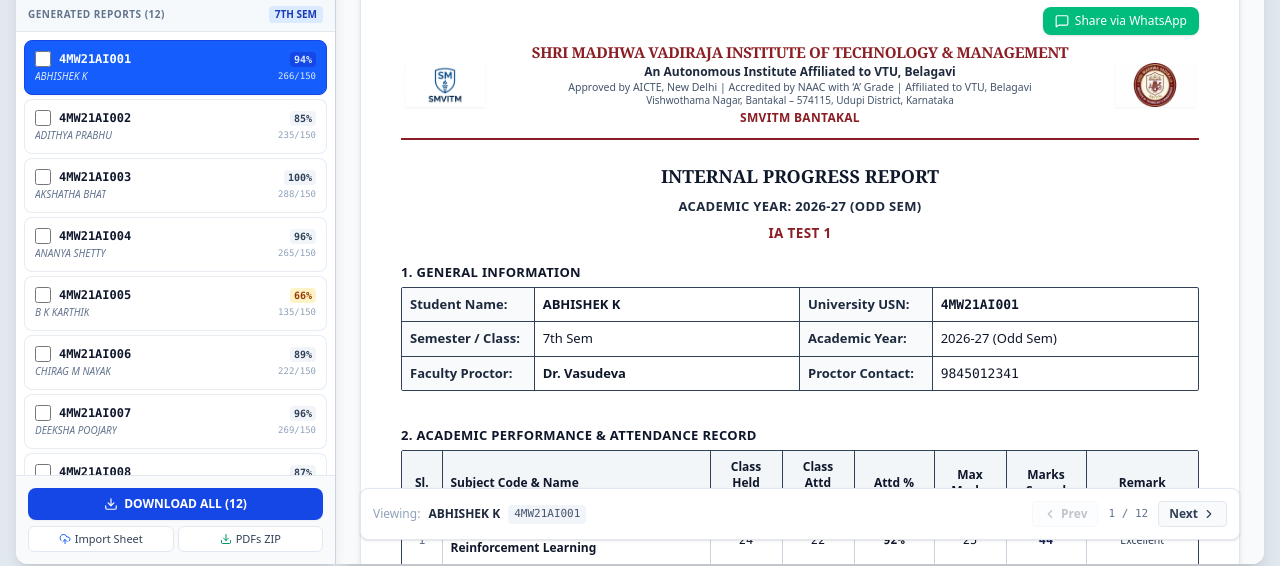
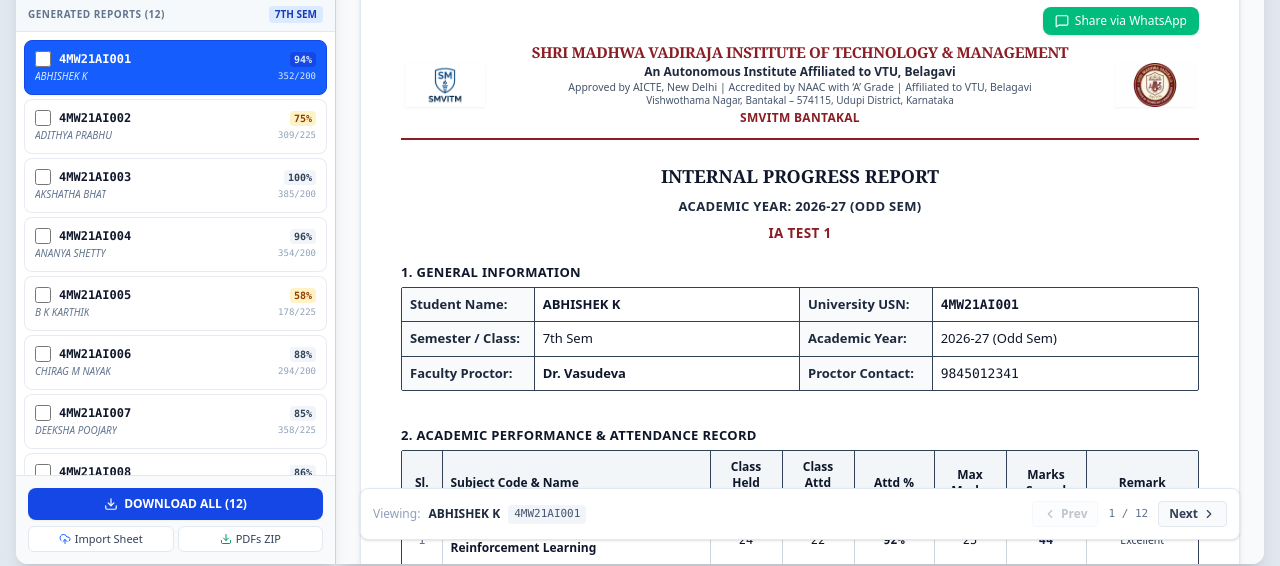
Before and after one commit to irhsva/SMVITM-Progress-Report, a React (Vite) app: page / in a window 1280 px wide. Shown: the part 220-786 px from the top of the page. Built offline with nearby package versions, Linux system fonts and the light colour scheme.

Commit message:
feat: sync report structure with custom subjects
Implement automatic re-ordering and schema synchronization for existing reports when custom subjects are modified. Improved Excel subject parsing and added manual configuration persistence.

```diff
--- a/src/App.tsx
+++ b/src/App.tsx
@@ -62,6 +62,32 @@
 
   useEffect(() => {
     localStorage.setItem('customSubjects', JSON.stringify(customSubjects));
+  }, [customSubjects]);
+
+  // When customSubjects changes, re-order subjects in reports
+  useEffect(() => {
+    if (reports.length === 0) return;
+    setReports(prev => prev.map(report => {
+      const newSubjectsList = customSubjects.map(subj => {
+        const existingSubj = report.subjects.find(s => s.code === subj.code);
+        return existingSubj || {
+          code: subj.code,
+          name: subj.name,
+          classHeld: '-',
+          classAttended: '-',
+          attendancePercentage: '-',
+          attendanceNum: null,
+          maxMarks: subj.defaultMaxMarks,
+          marksScored: '-',
+          marksNum: null,
+          remark: '',
+          isElective: !!subj.isElective,
+          electiveType: subj.electiveType,
+          isNotEnrolled: true,
+        };
+      });
+      return { ...report, subjects: newSubjectsList };
+    }));
   }, [customSubjects]);
   const [logos, setLogos] = useState<LogoSettings>({
     leftPreset: 'sode',
@@ -810,43 +836,28 @@
                       <th className="p-2">#</th>
                       <th className="p-2">USN</th>
                       <th className="p-2">Student Name</th>
-                      <th className="p-2">Proctor</th>
-                      <th className="p-2 text-center font-mono">BAI701</th>
-                      <th className="p-2 text-center font-mono">BAD702</th>
-                      <th className="p-2 text-center font-mono">BAD703</th>
-                      <th className="p-2 text-center font-mono">BAD714B</th>
-                      <th className="p-2 text-center font-mono">BEC755A</th>
-                      <th className="p-2 text-center font-mono">BME755A</th>
-                      <th className="p-2 text-center font-mono">BAD786</th>
+                      {customSubjects.map(s => (
+                        <th key={s.code} className="p-2 text-center font-mono">{s.code}</th>
+                      ))}
                       <th className="p-2 text-center">Attd%</th>
                       <th className="p-2 text-center">Score</th>
                       <th className="p-2 text-center">Action</th>
                     </tr>
                   </thead>
                   <tbody className="divide-y divide-slate-100">
-                    {filteredReports.map((r, idx) => {
-                      const getSub = (code: string) => r.subjects.find((s) => s.code === code);
-                      const bai = getSub('BAI701');
-                      const bad2 = getSub('BAD702');
-                      const bad3 = getSub('BAD703');
-                      const bad4 = getSub('BAD714B');
-                      const bec = getSub('BEC755A');
-                      const bme = getSub('BME755A');
-                      const bad8 = getSub('BAD786');
-
-                      return (
+                    {filteredReports.map((r, idx) => (
                       <tr key={r.id} className="hover:bg-slate-50">
                         <td className="p-2 text-slate-400 font-mono">{idx + 1}</td>
                         <td className="p-2 font-mono font-semibold text-slate-900">{r.student.usn}</td>
                         <td className="p-2 font-medium text-slate-900">{r.student.name}</td>
-                          <td className="p-2 text-slate-600 truncate max-w-[110px]">{r.student.proctorName}</td>
-                          <td className="p-2 text-center font-mono">{bai?.marksScored || '-'}</td>
-                          <td className="p-2 text-center font-mono">{bad2?.marksScored || '-'}</td>
-                          <td className="p-2 text-center font-mono">{bad3?.marksScored || '-'}</td>
-                          <td className="p-2 text-center font-mono">{bad4?.marksScored || '-'}</td>
-                          <td className="p-2 text-center font-mono text-slate-500">{bec?.marksScored || '-'}</td>
-                          <td className="p-2 text-center font-mono text-slate-500">{bme?.marksScored || '-'}</td>
-                          <td className="p-2 text-center font-mono">{bad8?.marksScored || '-'}</td>
+                        {customSubjects.map(s => {
+                          const subData = r.subjects.find(item => item.code === s.code);
+                          return (
+                            <td key={s.code} className="p-2 text-center font-mono">
+                              {subData?.marksScored || '-'}
+                            </td>
+                          );
+                        })}
                         <td className="p-2 text-center font-mono font-semibold">
                           <span className={`${(r.overallAttendance || 0) < config.attendanceWarningThreshold ? 'text-amber-700 font-bold' : 'text-slate-800'}`}>
                             {r.overallAttendance}%
@@ -867,8 +878,7 @@
                           </button>
                         </td>
                       </tr>
-                      );
-                    })}
+                    ))}
                   </tbody>
                 </table>
               </div>
--- a/src/components/UploadSection.tsx
+++ b/src/components/UploadSection.tsx
@@ -216,12 +216,23 @@
                 Add, remove, or modify subject codes and names. <span className="font-bold text-red-700">Note: You must re-upload your Excel file after any subject changes for them to take effect.</span>
               </p>
             </div>
-            <button
-              onClick={handleResetSubjects}
-              className="px-2.5 py-1 bg-slate-200 hover:bg-slate-300 text-slate-700 text-xs font-medium rounded transition-colors"
-            >
-              Reset to AIML Defaults
-            </button>
+            <div className="flex gap-2">
+              <button
+                onClick={() => {
+                  localStorage.setItem('customSubjects', JSON.stringify(customSubjects));
+                  alert('Subject configuration saved successfully!');
+                }}
+                className="px-2.5 py-1 bg-emerald-600 hover:bg-emerald-700 text-white text-xs font-medium rounded transition-colors"
+              >
+                Save
+              </button>
+              <button
+                onClick={handleResetSubjects}
+                className="px-2.5 py-1 bg-slate-200 hover:bg-slate-300 text-slate-700 text-xs font-medium rounded transition-colors"
+              >
+                Reset to Defaults
+              </button>
+            </div>
           </div>
 
           {/* Current Subjects List */}
--- a/src/data/defaultSubjects.ts
+++ b/src/data/defaultSubjects.ts
@@ -8,8 +8,20 @@
     isElective: false,
   },
   {
+    code: 'BAI701L',
+    name: 'Deep Learning and Reinforcement Learning Lab',
+    defaultMaxMarks: 25,
+    isElective: false,
+  },
+  {
     code: 'BAD702',
     name: 'Statistical Machine Learning for Data Science',
+    defaultMaxMarks: 25,
+    isElective: false,
+  },
+  {
+    code: 'BAD702L',
+    name: 'Statistical Machine Learning for Data Science Lab',
     defaultMaxMarks: 25,
     isElective: false,
   },
--- a/src/utils/excelParser.ts
+++ b/src/utils/excelParser.ts
@@ -151,7 +151,13 @@
 
     // Check if topCell has a subject code
     for (const [code, map] of subjectColMaps.entries()) {
-      if (topCell.includes(code.toUpperCase()) || topCell.includes(code.toUpperCase().replace('B', '')) || topCell.includes(map.name.toUpperCase().slice(0, 8))) {
+      const subjCode = code.toUpperCase();
+      // Match if topCell contains code (e.g. "BAI701"), or code without 'B' (e.g. "AI701"), or first 12 chars of name
+      if (
+        topCell.includes(subjCode) ||
+        topCell.includes(subjCode.replace('B', '')) ||
+        (map.name && topCell.includes(map.name.toUpperCase().slice(0, 12)))
+      ) {
         currentSubjectCode = code;
         if (map.startCol === -1) map.startCol = c;
         break;
```
Lines whose indentation alone changed are shown as unchanged.
